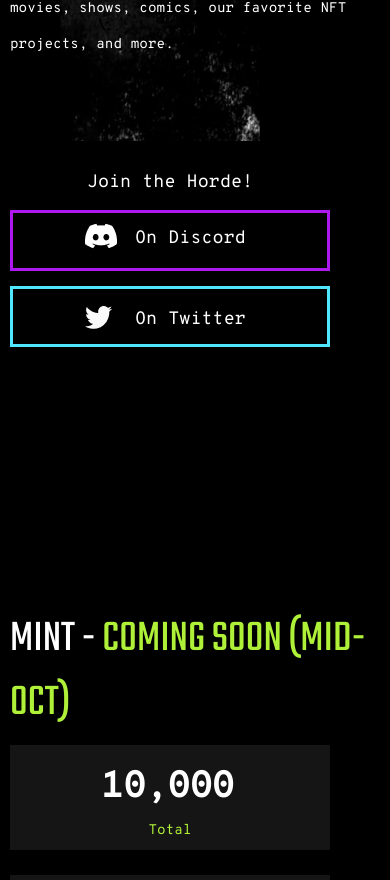
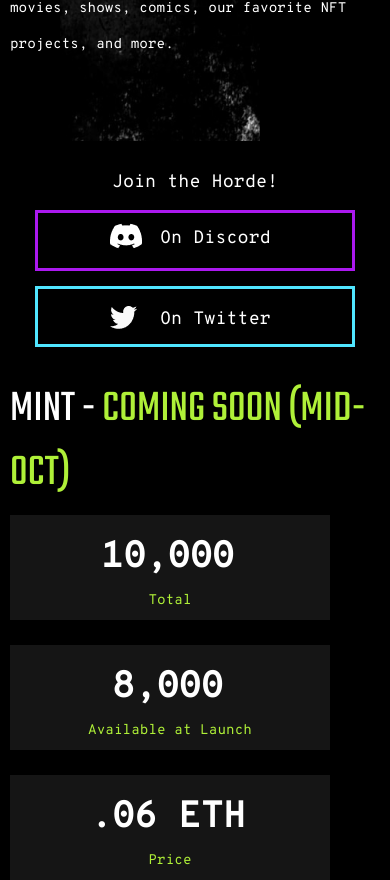
Before and after one commit to travisahughes/zombies-aws, a React (Create React App) app: page / in a window 390 px wide. Shown: the part 844-1724 px from the top of the page. Built offline with nearby package versions, Linux system fonts and the light colour scheme.

Commit message:
Mobile love. Updating info and team sections

```diff
--- a/src/Components/HowTo.js
+++ b/src/Components/HowTo.js
@@ -15,7 +15,6 @@ let HowTo = props => {
             font-size: 45px;
             color: #FFFFFF;
             margin-top: -5px;
-            padding-bottom: 40px;
         }
 
         h2 {
@@ -43,10 +42,13 @@ let HowTo = props => {
             border-radius: 8px;
             background-position: 45% 20px;
             @media (max-width: 960px) {
-                background-position: 35% 0;
+                padding-top: 155px;
+                background-position: 50% 20px;
             }
-            @media (max-width: 960px) {
-                background-position: 50% 10px;
+            @media (max-width: 640px) {
+                padding-top: 155px;
+                margin: 0 0 25px 0;
+                background-position: 50% 20px;
             }
 
             h2 {
--- a/src/Components/Info.js
+++ b/src/Components/Info.js
@@ -28,16 +28,21 @@ let Info = props => {
     const topText = css`
         font-size: 18px;
         padding: 150px 0 0 0;
-        display: block;
+        display: flex;
+        flex-direction: row;
+        justify-content: space-between;
+        @media (max-width: 960px) {
+            flex-direction: column;
+        }
         @media (max-width: 640px) {
             padding: 80px 0 0 0;
         }
 
         .description {
-            float: left;
             width: 800px;
             height: 210px;
             line-height: 36px;
+            margin-right: 15px;
             @media (max-width: 960px) {
                 width: 600px;
             }
@@ -48,13 +53,15 @@ let Info = props => {
         }
 
         #links {
-            float: right;
             width: 320px;
             text-align: center;
             margin-top: -20px;
+            @media (max-width: 960px) {
+                align-self: flex-end;
+            }
             @media (max-width: 640px) {
-                float: left;
-                margin: 150px auto 0;
+                align-self: center;
+                margin: 150px 0 0 0;
             }
 
             .link {
@@ -105,7 +112,7 @@ let Info = props => {
     const bottomText = css`
         float: left;
         text-align: left;
-        padding: 250px 0 50px 0;
+        padding: 20px 0 50px 0;
 
         h1 {
             font-family: teko;
--- a/src/Components/Mission.js
+++ b/src/Components/Mission.js
@@ -1,6 +1,7 @@
 /** @jsxImportSource @emotion/react */
 import { css } from '@emotion/react'
 import grungewhite from '../assets/grunge_white.png'
+import pigeon from '../assets/pigeon.png'
 
 let Mission = props => {
     const mission = css`
@@ -21,6 +22,8 @@ let Mission = props => {
             font-family: teko;
             color: #000000;
             font-size: 45px;
+            line-height: 45px;
+            font-weight: 400;
             text-transform: uppercase;
             margin: 0;
         }
@@ -34,6 +37,7 @@ let Mission = props => {
         p {
             color: #000000;
             font-size: 14px;
+            line-height: 24.5px;
             margin-top: 0;
         }
     `
@@ -68,6 +72,9 @@ let Mission = props => {
 
             .goal-item {
                 padding: 0 30px 40px 0;
+                @media (max-width: 640px) {
+                    padding: 0 0 40px 0;
+                }
 
                 .green-highlight {
                     color: #AFF038;
@@ -95,6 +102,15 @@ let Mission = props => {
                 }
                 @media (max-width: 640px) {
                     width: 150px;
+                }
+            }
+
+            #end {
+                text-align: center;
+                p {
+                    font-size: 20px;
+                    line-height: 30px;
+                    color: #FFFFFF;
                 }
             }
         }
@@ -131,9 +147,10 @@ let Mission = props => {
                         <h3>Build the Nice Fun Zombie universe via art and storytelling</h3>
                         <p>The NFZ universe will unfold through unique art and storytelling. <span className="green-highlight">Our zombies are misunderstood</span> - they didn't choose to be zombies yet the humans hunt and kill them. <span className="green-highlight">This is a story told from the zombie point of view.</span></p>
                     </div>
-                    <div className="goal-item">
+                    <div className="goal-item" id="end">
                         <p>We have many creative ideas for how our universe will expand and evolve.</p>
                         <p><span className="green-highlight">Like NFTs, we’re only at the beginning.</span></p>
+                        <img src={pigeon} alt="pigeon" />
                     </div>
                 </div>
             </div>
--- a/src/Components/Nav.js
+++ b/src/Components/Nav.js
@@ -220,8 +220,8 @@ let Header = props => {
                 <ul css={navmenu}>
                     <li className="text"><a href="#mission" onClick={toggleMenu}>Mission & Goals</a></li>
                     <li className="text"><a href="#roadmap"onClick={toggleMenu}>Roadmap</a></li>
+                    <li className="text"><a href="#team"onClick={toggleMenu}>Team</a></li>
                     <li className="text"><a href="#howto"onClick={toggleMenu}>How to Mint</a></li>
-                    <li className="text"><a href="#team"onClick={toggleMenu}>Team</a></li>
                     <li className="text"><a href="#faq"onClick={toggleMenu}>FAQ</a></li>
                     <li className="icon" id="discord"><a href="https://discord.gg/BBEBjvpp" target="_blank" rel="noreferrer"onClick={toggleMenu}><img alt="discord" src={discordLogo} /></a></li>
                     <li className="icon" id="twitter"><a href="https://www.twitter.com/nicefunzombies" target="_blank" rel="noreferrer"onClick={toggleMenu}><img alt="twitter" src={twitterLogo} /></a></li>
--- a/src/Components/Team.js
+++ b/src/Components/Team.js
@@ -42,26 +42,34 @@ let Team = props => {
     `
 
     const members = css`
-        display: grid;
-        grid-template-columns: repeat(auto-fill,minmax(305px, 1fr));
+        display: flex;
+        flex-direction: row;
+        flex-wrap: wrap;
+        justify-content: space-between;
         font-size: 14px;
         color: #FFFFFF;
+        @media (max-width: 640px) {
+            flex-direction: column;
+            align-items: center;
+        }
 
         .member {
-            max-width: 274px;
+            width: 21%;
             background-color: #000000;
             padding: 16px 16px;
-            margin: 20px 10px 0 0;
+            margin: 20px 0 0 0;
             color: #B1B1B1;
+            @media (max-width: 960px) {
+                width: 27%;
+                margin: 20px 0;
+            }
+            @media (max-width: 640px) {
+                width: 310px;
+                margin: 20px 0;
+            }
 
             img {
-                width: 273px;
-                @media (max-width: 960px) {
-                    width: 273px;
-                }
-                @media (max-width: 640px) {
-                    width: 273px;
-                }
+                width: 100%;
             }
 
             h3 {
```
